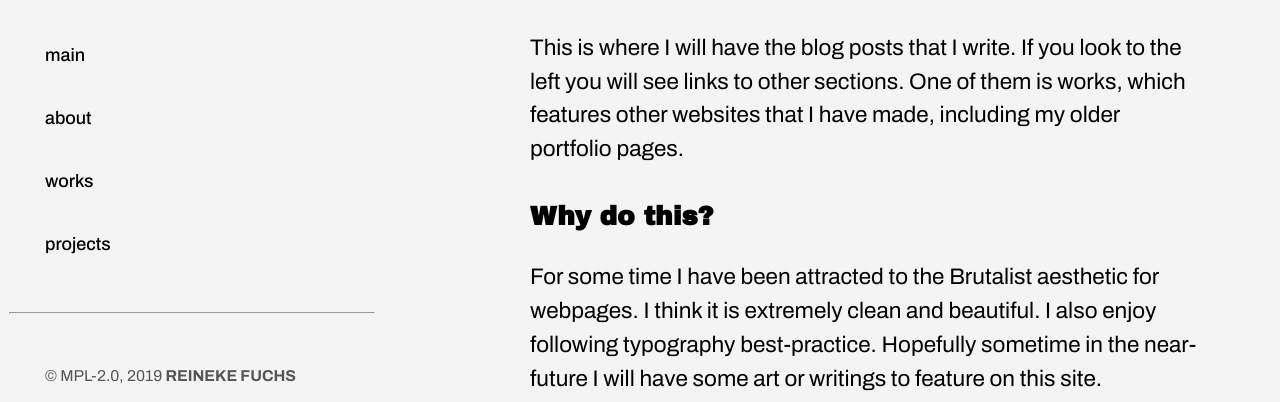
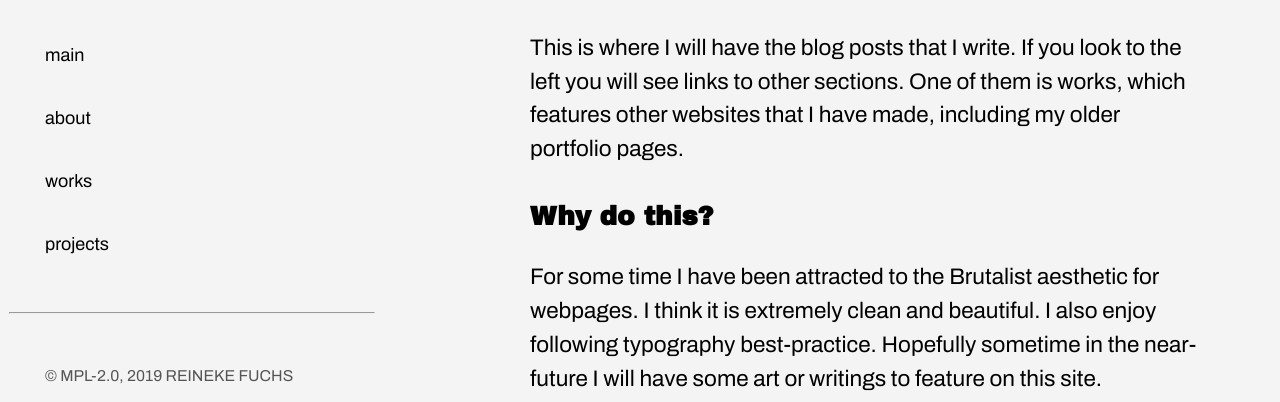
Before and after one commit to derReineke/derreineke.github.io, a plain HTML site: page index.html in a window 1280 px wide. Shown: the part 105-507 px from the top of the page. Drawn offline with nearby package versions, Linux system fonts and the light colour scheme.

Commit message:
Update index.html
Changed font downloads

```diff
--- a/index.html
+++ b/index.html
@@ -6,7 +6,7 @@
         <meta name="author" content="Reineke Fuchs">
         <link rel="shortcut icon" type="image/png" href="noun_Fox_1200.png"/>
         <meta name="viewport" content="width=device-width, initial-scale=1">
-        <link href="https://fonts.googleapis.com/css?family=Archivo+Black|Archivo:400,500,600,700" rel="stylesheet">
+        <link href="https://fonts.googleapis.com/css?family=Archivo+Black|Archivo:400" rel="stylesheet">
         <link rel="stylesheet" href="https://unpkg.com/tachyons/css/tachyons.min.css">
         <style> h1,h2,h3,h4,h5,h6 {font-family: 'Archivo Black', sans-serif; font-kerning: normal;}.sans-serif {font-family:  'Archivo', sans-serif; font-kerning: normal;} html {font-size: 18px;} .bg-white {background-color: #F4F4F4;}</style>
     </head>
```
